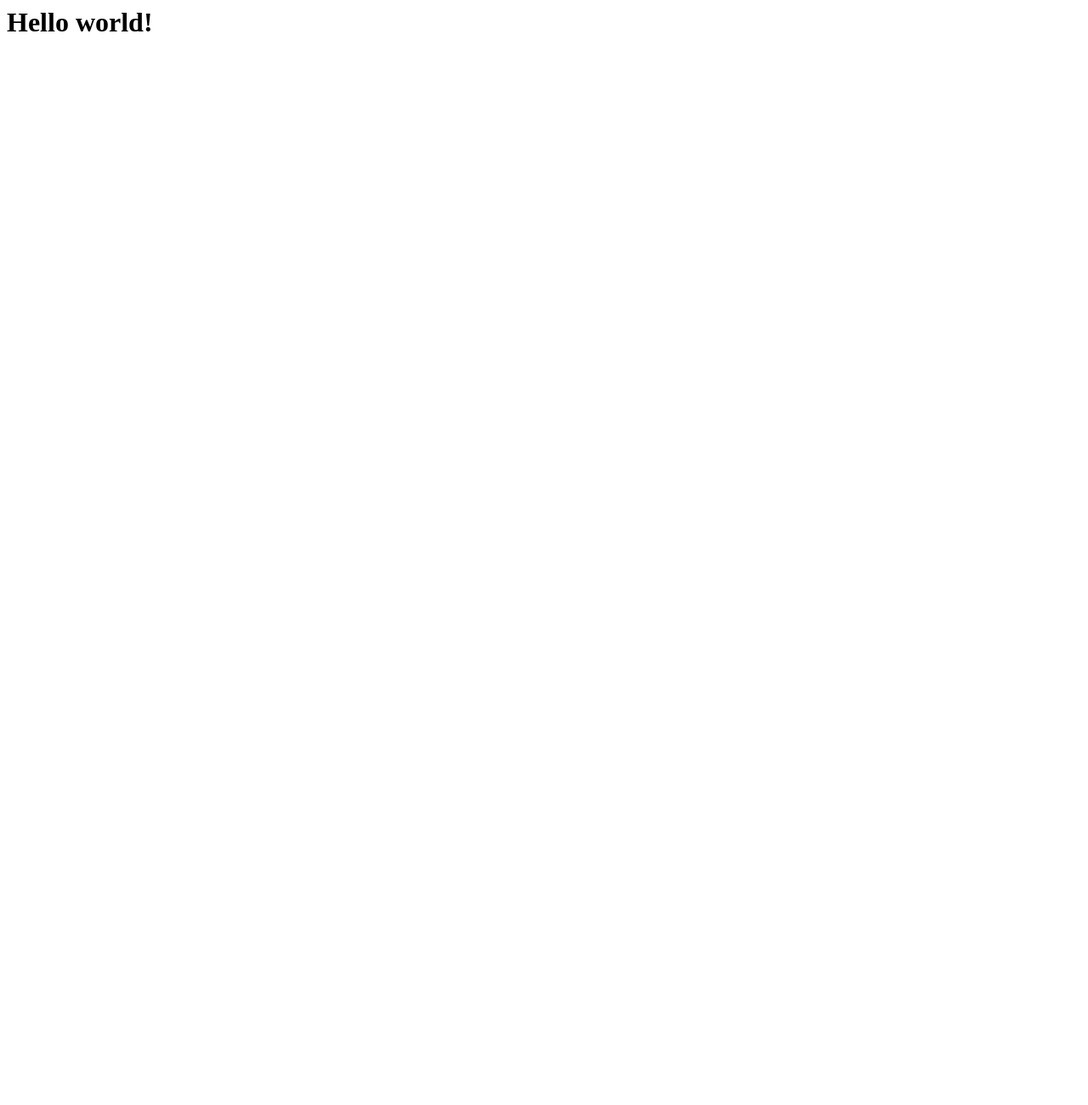
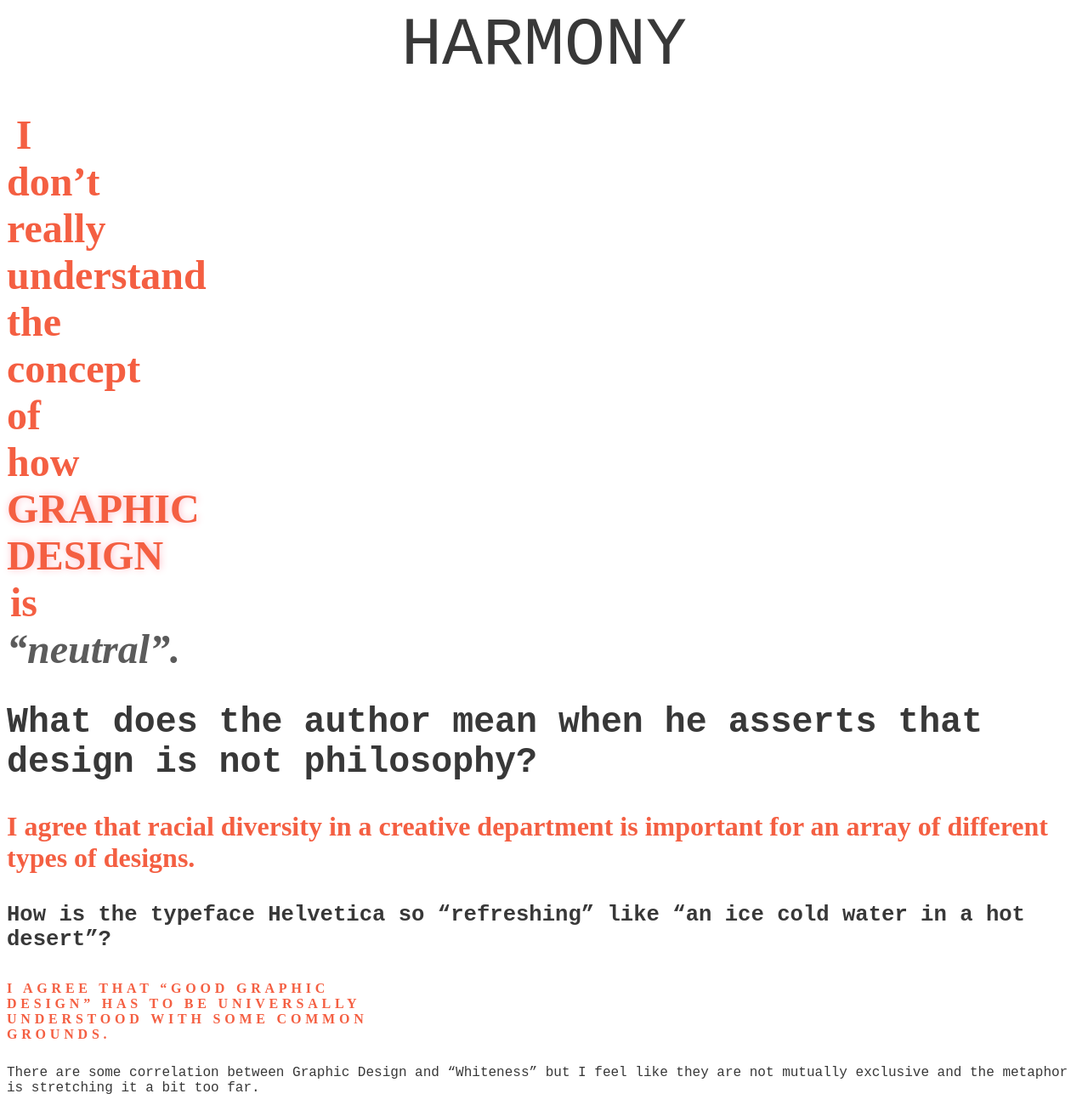
Before and after one commit to skang04/Basic-Web-Typography, a plain HTML site: page index.html in a window 1280 px wide. Shown: the whole page at 85% size. Before the commit the page ends 800 px from the top, so only its background shows below. Drawn offline with Linux system fonts and the light colour scheme.

Commit message:
Anything

```diff
--- a/index.html
+++ b/index.html
@@ -5,11 +5,69 @@
 
   <title>First Project!</title>
 
+  <style>
+
+  body {
+    font-family: "Futura", monospace;
+    color: #383838
+  }
+
+    h1, h3, h5 {
+      font-family: "Museo Slab", serif;
+      color: #f45f42;
+    }
+
+    h1 {
+      font-size: 3em;
+      max-width: 40;
+      text-align: center;
+    }
+    h2 {
+      font-size: 2.6em;
+    }
+    h3 {
+      font-size: 2em;
+    }
+    h4 {
+      font-size: 1.6em;
+    }
+    h5 {
+      font-size: 1em;
+      text-transform: uppercase;
+      letter-spacing: .3em;
+      max-width: 30em;
+    }
+
+    .duck{
+      text-transform: uppercase;
+      text-shadow: pink 1px 0 10px;;
+
+    }
+    .foofoo{
+      color: #5b5b5b;
+      font-style: italic;
+    }
+    .why{
+      display: block;
+      text-align: center;
+        font-size: 5em;
+    }
+
+
+  </style>
+
   </head>
 
   <body>
+<span class="why"> HARMONY </span>
+    <h1>I don’t really understand the concept of how <span class = "duck">Graphic Design</span> is <span class = "foofoo">“neutral”.</span> </h1>
+    <h2>What does the author mean when he asserts that design is not philosophy? </h2>
+    <h3>I agree that racial diversity in a creative department is important for an array of different types of designs. </h3>
+    <h4>How is the typeface Helvetica so “refreshing” like “an ice cold water in a hot desert”? </h4>
+    <h5>I agree that “good Graphic Design” has to be universally understood with some common grounds. </h5>
+    <p>There are some correlation between Graphic Design and “Whiteness” but I feel like they are not mutually exclusive and the metaphor is stretching it a bit too far. </p>
 
-    <h1>Hello world!</h1>
+</h1>
 
   </body>
 
```
